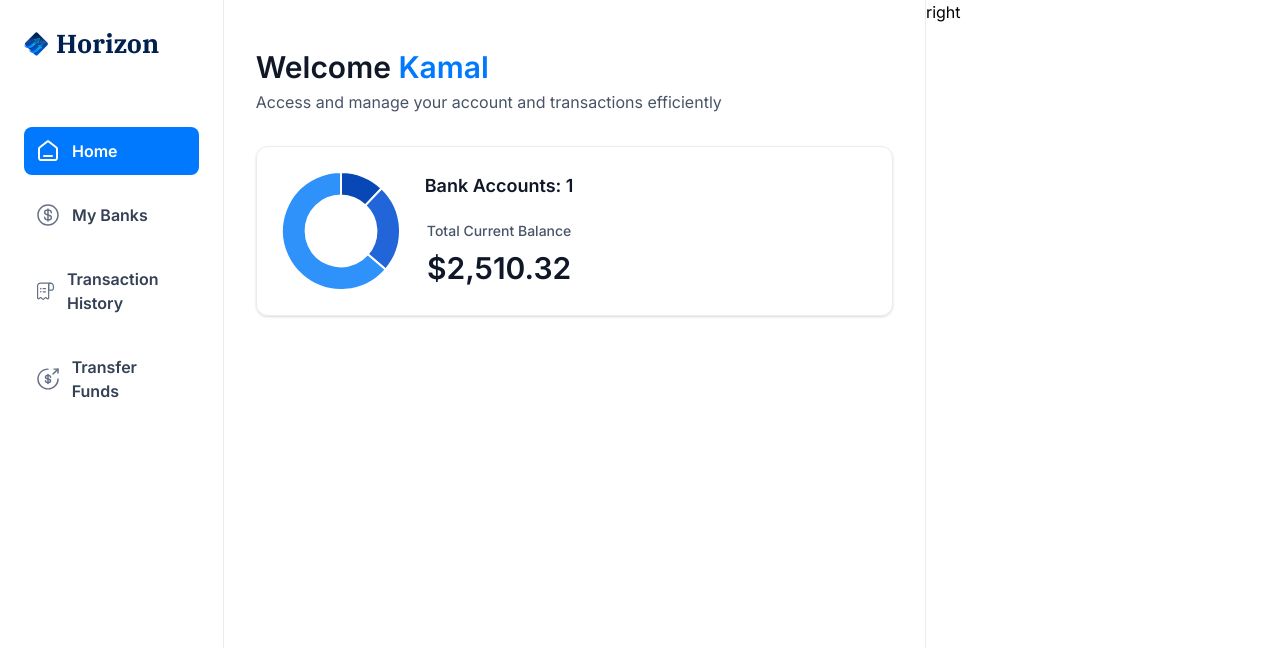
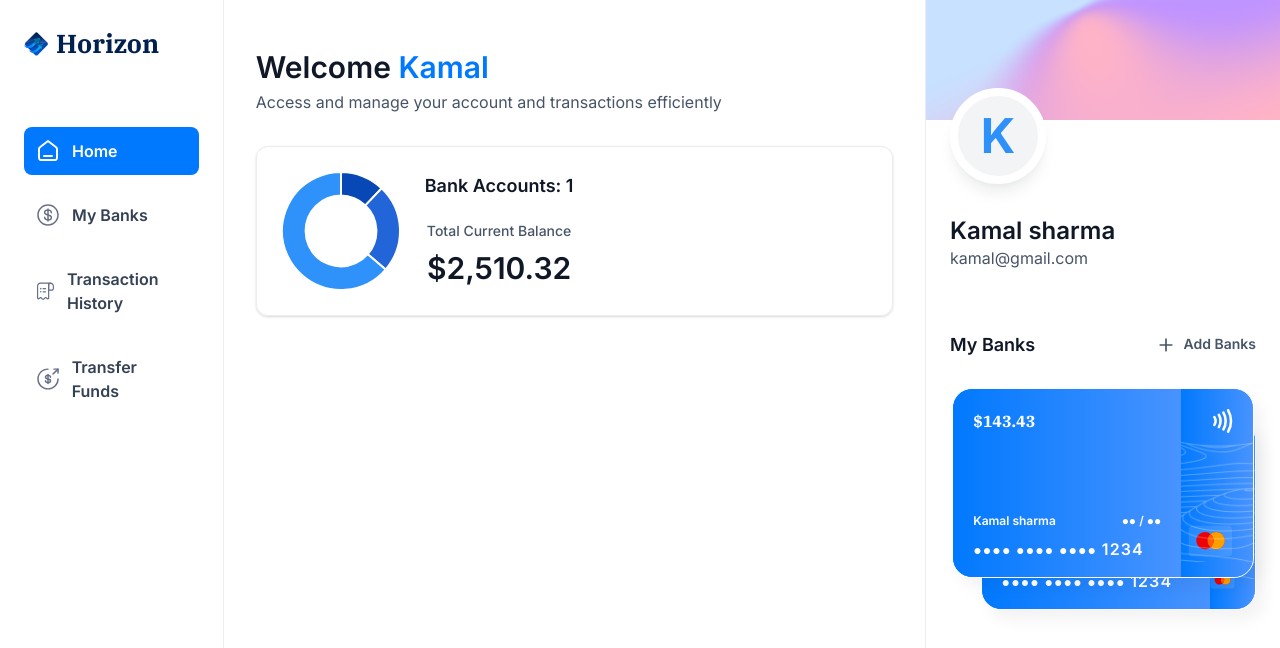
Before and after one commit to kksharma2101/Banking-app, a Next.js app: page / in a window 1280 px wide. Shown: the top 648 px of the page. Built offline with nearby package versions, Linux system fonts and the light colour scheme.

Commit message:
create more pages

```diff
--- /dev/null
+++ b/src/app/(root)/my-banks/page.tsx
@@ -0,0 +1,9 @@
+import React from 'react'
+
+const MyBanks = () => {
+    return (
+        <div>MyBanks</div>
+    )
+}
+
+export default MyBanks
--- a/src/app/(root)/page.tsx
+++ b/src/app/(root)/page.tsx
@@ -4,7 +4,7 @@ import TotalBalanceBox from '@/components/TotalBalanceBox'
 import React from 'react'
 
 const Home = () => {
-    const loggedIn = { firstName: "Kamal" }
+    const loggedIn = { firstName: "Kamal", lastName: "sharma", email: "kamal@gmail.com" }
     return (
         <section className="home">
             <div className="home-content">
@@ -26,7 +26,7 @@ const Home = () => {
             <RightSidebar
                 user={loggedIn}
                 transactions={[]}
-                banks={[]}
+                banks={[{ currentBalance: 143.43 }, { currentBalance: 432.21 }]}
             />
         </section>
     )
--- /dev/null
+++ b/src/app/(root)/payment-transfer/page.tsx
@@ -0,0 +1,9 @@
+import React from 'react'
+
+const PaymentTransfer = () => {
+    return (
+        <div>PaymentTransfer</div>
+    )
+}
+
+export default PaymentTransfer
--- /dev/null
+++ b/src/app/(root)/transaction-history/page.tsx
@@ -0,0 +1,9 @@
+import React from 'react'
+
+const TransactionsHistory = () => {
+    return (
+        <div>TransactionsHistory</div>
+    )
+}
+
+export default TransactionsHistory
--- /dev/null
+++ b/src/components/BankCard.tsx
@@ -0,0 +1,67 @@
+import { formatAmount } from '@/lib/utils'
+import Image from 'next/image'
+import Link from 'next/link'
+import React from 'react'
+import Copy from './Copy'
+
+const BankCard = ({ account, userName, showBalance = true }: CreditCardProps) => {
+    console.log(account);
+    return (
+        <div className="flex flex-col">
+            <Link href={`/transaction-history/?id=${account.appwriteItemId}`} className="bank-card">
+                <div className="bank-card_content">
+                    <div>
+                        <h1 className="text-16 font-semibold text-white">
+                            {account.name}
+                        </h1>
+                        <p className="font-ibm-plex-serif font-black text-white">
+                            {formatAmount(account.currentBalance)}
+                        </p>
+                    </div>
+
+                    <article className="flex flex-col gap-2">
+                        <div className="flex justify-between">
+                            <h1 className="text-12 font-semibold text-white">
+                                {userName}
+                            </h1>
+                            <h2 className="text-12 font-semibold text-white">
+                                ●● / ●●
+                            </h2>
+                        </div>
+                        <p className="text-14 font-semibold tracking-[1.1px] text-white">
+                            ●●●● ●●●● ●●●● <span className="text-16">1234</span>
+                        </p>
+                    </article>
+                </div>
+
+                <div className="bank-card_icon">
+                    <Image
+                        src="/icons/Paypass.svg"
+                        width={20}
+                        height={24}
+                        alt="pay"
+                    />
+                    <Image
+                        src="/icons/mastercard.svg"
+                        width={45}
+                        height={32}
+                        alt="mastercard"
+                        className="ml-6"
+                    />
+                </div>
+
+                <Image
+                    src="/icons/lines.png"
+                    width={316}
+                    height={190}
+                    alt="lines"
+                    className="absolute top-0 left-0"
+                />
+            </Link>
+
+            {showBalance && <Copy title={account?.sharableId} />}
+        </div>
+    )
+}
+
+export default BankCard
--- /dev/null
+++ b/src/components/Copy.tsx
@@ -0,0 +1,65 @@
+"use client";
+import { useState } from "react";
+
+import { Button } from "./ui/button";
+
+const Copy = ({ title }: { title: string }) => {
+    const [hasCopied, setHasCopied] = useState(false);
+
+    const copyToClipboard = () => {
+        navigator.clipboard.writeText(title);
+        setHasCopied(true);
+
+        setTimeout(() => {
+            setHasCopied(false);
+        }, 2000);
+    };
+
+    return (
+        <Button
+            data-state="closed"
+            className="mt-3 flex max-w-[320px] gap-4"
+            variant="secondary"
+            onClick={copyToClipboard}
+        >
+            <p className="line-clamp-1 w-full max-w-full text-xs font-medium text-black-2">
+                {title} test
+            </p>
+
+            {!hasCopied ? (
+                <svg
+                    xmlns="http://www.w3.org/2000/svg"
+                    width="24"
+                    height="24"
+                    viewBox="0 0 24 24"
+                    fill="none"
+                    stroke="currentColor"
+                    stroke-width="2"
+                    stroke-linecap="round"
+                    stroke-linejoin="round"
+                    className="mr-2 size-4"
+                >
+                    <rect width="14" height="14" x="8" y="8" rx="2" ry="2"></rect>
+                    <path d="M4 16c-1.1 0-2-.9-2-2V4c0-1.1.9-2 2-2h10c1.1 0 2 .9 2 2"></path>
+                </svg>
+            ) : (
+                <svg
+                    xmlns="http://www.w3.org/2000/svg"
+                    width="24"
+                    height="24"
+                    viewBox="0 0 24 24"
+                    fill="none"
+                    stroke="currentColor"
+                    stroke-width="2"
+                    stroke-linecap="round"
+                    stroke-linejoin="round"
+                    className="mr-2 size-4"
+                >
+                    <polyline points="20 6 9 17 4 12"></polyline>
+                </svg>
+            )}
+        </Button>
+    );
+};
+
+export default Copy;
--- a/src/components/RightSidebar.tsx
+++ b/src/components/RightSidebar.tsx
@@ -1,8 +1,59 @@
+import Image from 'next/image'
+import Link from 'next/link'
 import React from 'react'
+import BankCard from './BankCard'
 
 const RightSidebar = ({ user, transactions, banks }: RightSidebarProps) => {
     return (
-        <aside className='right-sidebar'>right</aside>
+        <aside className='right-sidebar'>
+            <section className="flex flex-col pb-8">
+                <div className='profile-banner' />
+                <div className="profile">
+                    <div className="profile-img">
+                        <span className="text-5xl font-bold text-blue-500">{user.firstName[0]}</span>
+                    </div>
+                    <div className="profile-details">
+                        <h1 className="profile-name">{user.firstName} {user.lastName} </h1>
+                        <p className="profile-email">{user.email}</p>
+                    </div>
+                </div>
+            </section>
+            <section className="banks">
+                <div className="flex w-full justify-between">
+                    <h2 className="header-2">My Banks</h2>
+                    <Link href="/" className='flex gap-2'>
+                        <Image src={"/icons/plus.svg"} alt='plus' width={20} height={20} />
+                        <h2 className="text-14 font-semibold text-gray-600">Add Banks</h2>
+                    </Link>
+                </div>
+                {
+                    banks?.length > 0 && (
+                        <div className="flex flex-1 flex-col justify-center relative items-center gap-5">
+                            <div className="z-10 relative">
+                                <BankCard
+                                    key={banks[0].$id}
+                                    account={banks[0]}
+                                    userName={`${user.firstName} ${user.lastName}`}
+                                    showBalance={false}
+                                />
+                            </div>
+                            {
+                                banks[1] && (
+                                    <div className="absolute right-0 top-8 w-[90%] z-0">
+                                        <BankCard
+                                            key={banks[1].$id}
+                                            account={banks[1]}
+                                            userName={`${user.firstName} ${user.lastName}`}
+                                            showBalance={false}
+                                        />
+                                    </div>
+                                )
+                            }
+                        </div>
+                    )
+                }
+            </section>
+        </aside>
     )
 }
 
--- a/src/components/Sidebar.tsx
+++ b/src/components/Sidebar.tsx
@@ -23,7 +23,7 @@ const Sidebar = ({ user }: SiderbarProps) => {
                     const isActive = pathName === item.route || pathName.startsWith(`/${item.route}`);
 
                     return (
-                        <Link href={"/"} key={item.label} className={cn('sidebar-link', { "bg-bankGradient": isActive })} >
+                        <Link href={item.route} key={item.label} className={cn('sidebar-link', { "bg-bankGradient": isActive })} >
                             <div className="relative size-6">
                                 <Image src={item.imgURL} alt={item.label} fill className={cn({
                                     'brightness-[3] invert-0': isActive
```
